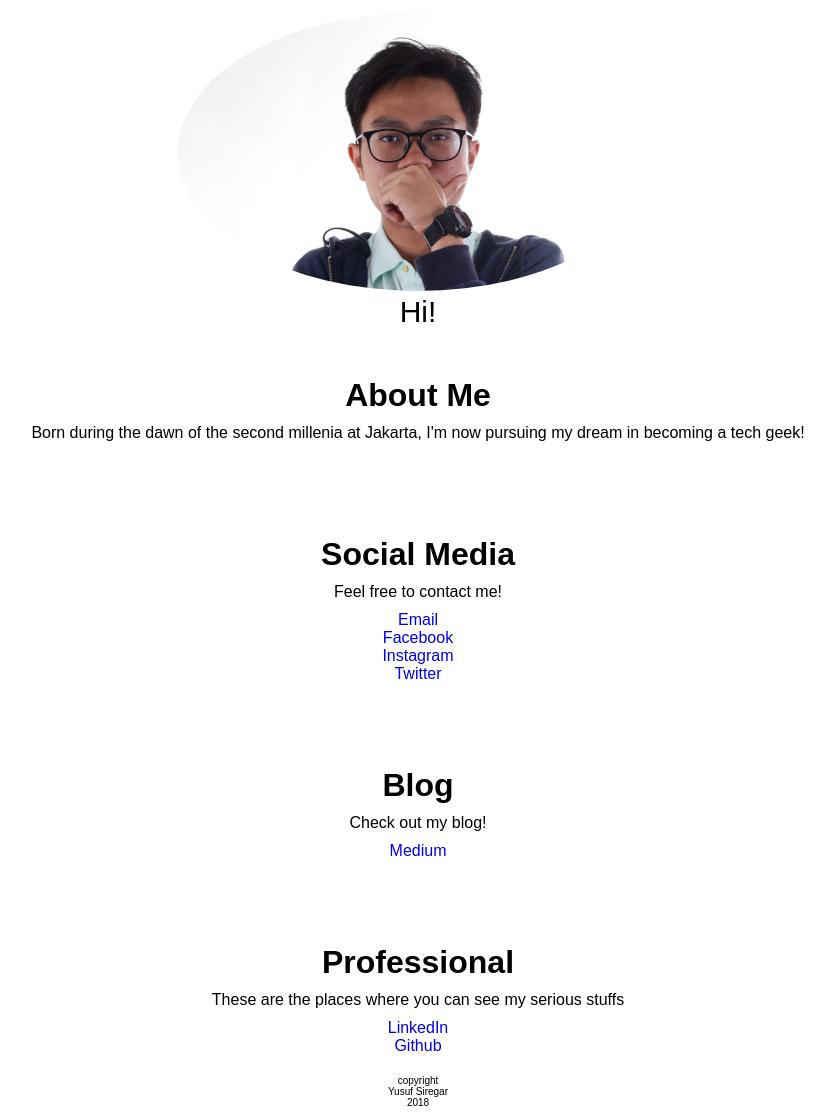
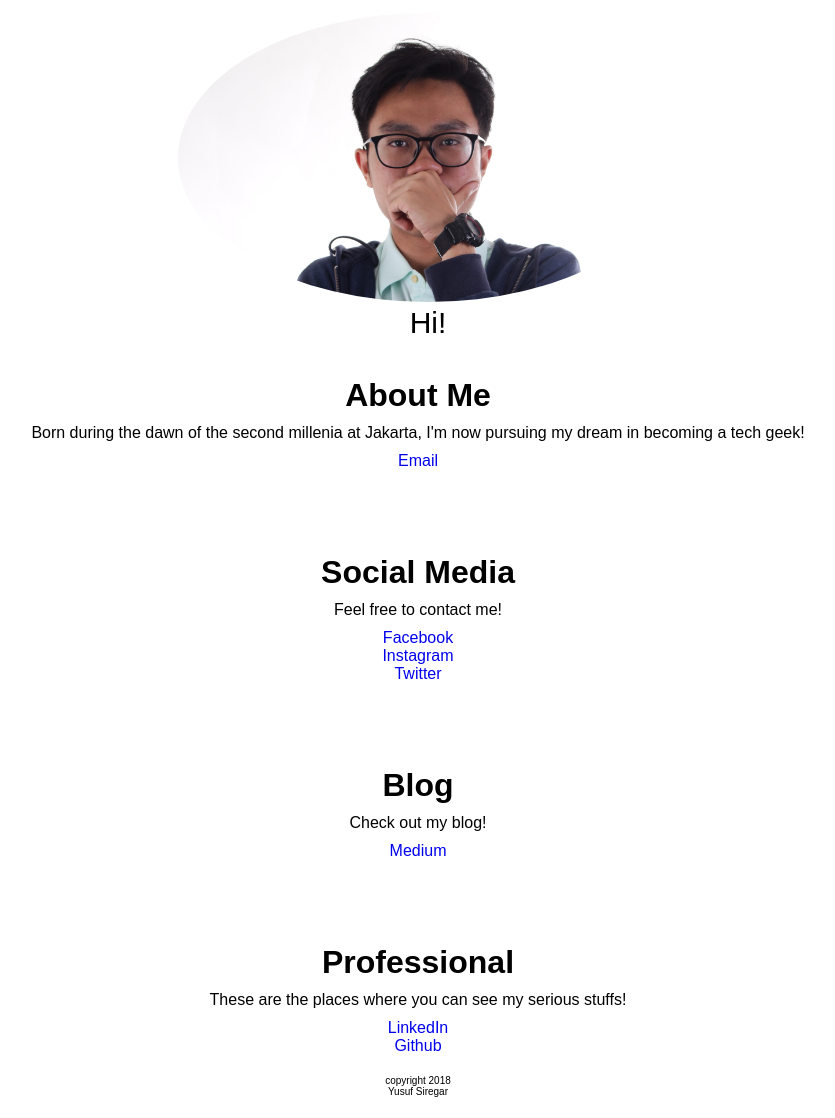
Before and after one commit to yusufsiregar44/yusufsiregar44.github.io, a plain HTML site: page index.html in a window 1280 px wide. Shown: the part 55-1173 px from the top of the page, without its empty margins (222-1057 px from the left). Drawn offline with Linux system fonts and the light colour scheme.

Commit message:
adjusted page minimum width and add few visual flair

```diff
--- a/index.html
+++ b/index.html
@@ -30,13 +30,15 @@
   <div class="sub">
     <h1>About Me</h1>
     <p>Born during the dawn of the second millenia at Jakarta, I'm now pursuing my dream in becoming a tech geek!</p>
+    <ul>
+      <li> <a target="_blank" href="mailto:yusufsiregar5@gmail.com">Email</a></li>
+    </ul>
   </div>
 
   <div class="sub">
     <h1>Social Media</h1>
     <p>Feel free to contact me!</p>
     <ul>
-      <li> <a target="_blank" href="mailto:yusufsiregar5@gmail.com">Email</a></li>
       <li> <a target="_blank" href="https://www.facebook.com/yusufsalmansiregar">Facebook</a></li>
       <li> <a target="_blank" href="https://www.instagram.com/yusufsrgar/">Instagram</a></li>
       <li> <a target="_blank" href="https://twitter.com/yusufs1regars">Twitter</a></li>
@@ -53,17 +55,15 @@
 
   <div class="sub">
     <h1>Professional</h1>
-    <p>These are the places where you can see my serious stuffs</p>
+    <p>These are the places where you can see my serious stuffs!</p>
     <ul>
       <li> <a target="_blank" href="https://www.linkedin.com/in/yusuf-siregar-8a9847142/">LinkedIn</a></li>
       <li> <a target="_blank" href="https://github.com/yusufsiregar44">Github</a></li>
   </div>
 
-  <footer>copyright
+  <footer>copyright 2018
     <br>
     Yusuf Siregar
-    <br>
-    2018
   </footer>
 
 </body>
--- a/style/style.css
+++ b/style/style.css
@@ -1,4 +1,9 @@
 /* initialize box bordering */
+
+html {
+  min-width: 500px;
+}
+
 * {
   margin: 0;
   padding: 0;
@@ -6,6 +11,7 @@
   font-family: sans-serif;
   /* background-image: url("../images/background.jpg");
   background-position: top-center; */
+  min-width: 500px;
 }
 
 a:link {
@@ -27,6 +33,8 @@ Header {
     position: relative;
     margin: auto;
     padding: 10px;
+    /*border: 1px solid #000000;*/
+    min-width: inherit;
 
 }
 
```
